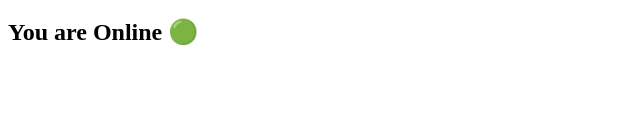
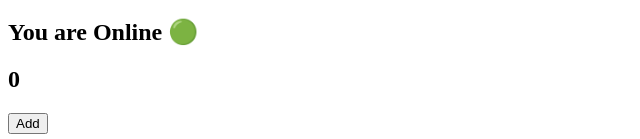
Before and after one commit to SujithKaruvanchery/react-practice, a React (Vite) app: page / in a window 1280 px wide. Shown: the part 893-1032 px from the top of the page, without its empty margins (0-640 px from the left). Before the commit the page ends 959 px from the top, so only its background shows below. Built offline with nearby package versions, Linux system fonts and the light colour scheme.

Commit message:
practice: add React timer with useState and useEffect

```diff
--- a/src/App.jsx
+++ b/src/App.jsx
@@ -5,6 +5,7 @@ import Avatar from "./components/Avatar";
 import Login from "./components/Login";
 import Fruits from "./components/Fruits";
 import Users from "./components/User";
+import Timer from "./components/Timer";
 
 function App() {
   return (
@@ -33,9 +34,12 @@ function App() {
       </section>
 
       <section>
-        <Users/>
+        <Users />
       </section>
 
+      <section>
+        <Timer />
+      </section>
     </>
   );
 }
--- /dev/null
+++ b/src/components/Timer.jsx
@@ -0,0 +1,53 @@
+// import { useRef, useState } from "react";
+
+import { useEffect, useState } from "react";
+
+// function Timer() {
+//   const timerRef = useRef(null);
+//   const [seconds, setSeconds] = useState(0);
+
+//   const startTimer = () => {
+//     if (timerRef.current) return;
+
+//     timerRef.current = setInterval(() => {
+//       setSeconds((prev) => prev + 1);
+//     }, 1000);
+//   };
+
+//   const stopTimer = () => {
+//     clearInterval(timerRef.current);
+//     timerRef.current = null;
+//   };
+
+//   return (
+//     <div>
+//       <h2>{seconds} seconds</h2>
+
+//       <button onClick={startTimer}>Start</button>
+//       <button onClick={stopTimer}>Stop</button>
+//     </div>
+//   );
+// }
+
+// export default Timer;
+
+
+function Timer() {
+  const [count, setCount] = useState(0)
+
+  useEffect(() => {
+    console.log("Count is", count);
+  }, [count]);
+
+  return (
+    <div>
+      <h1>{count}</h1>
+
+      <button onClick={() => setCount(count + 1)}>
+        Add
+      </button>
+    </div>
+  )
+}
+
+export default Timer;
```
